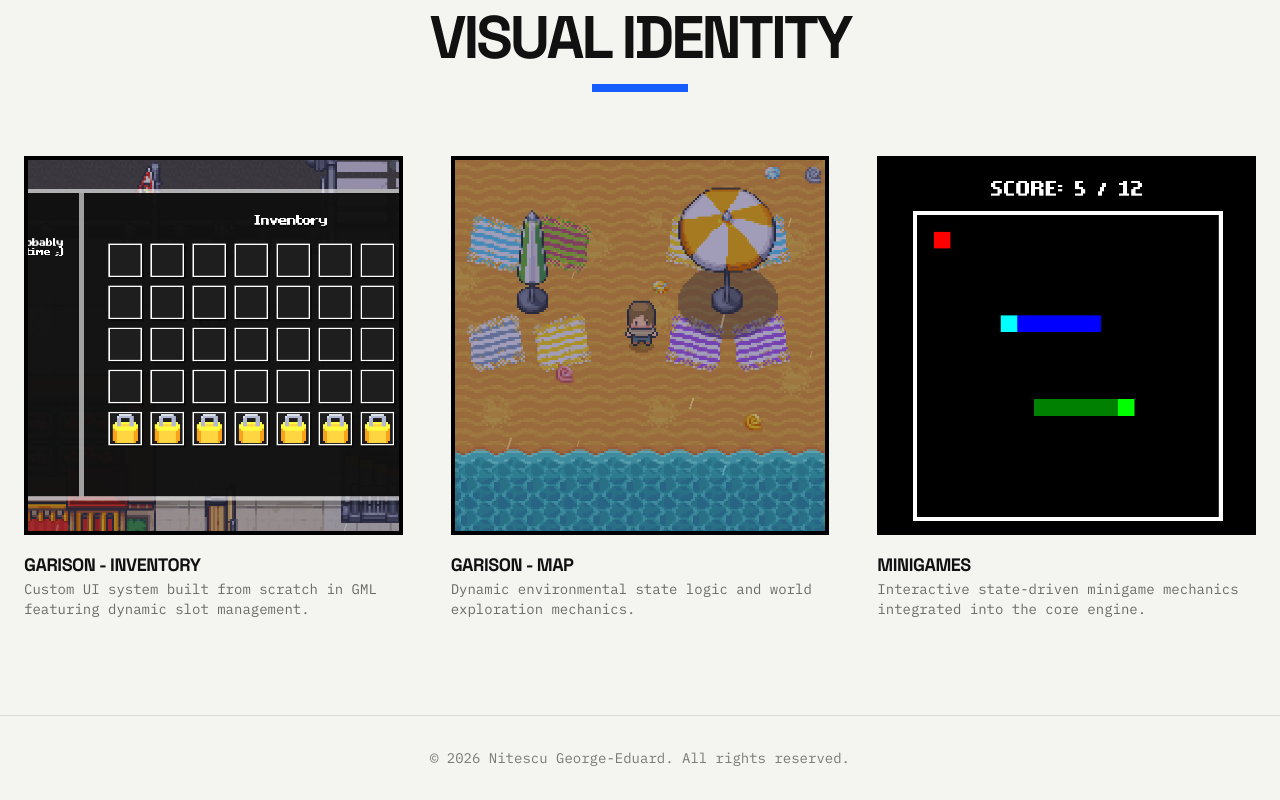
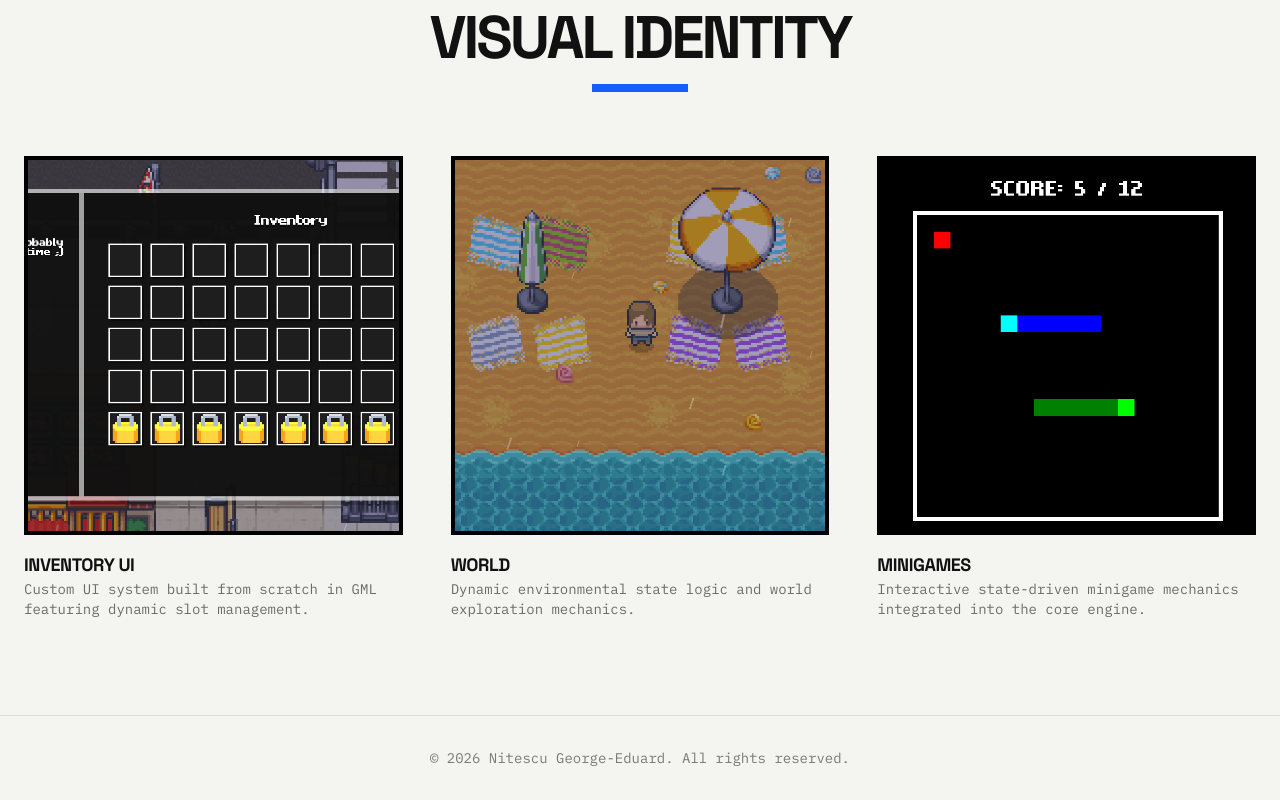
Before and after one commit to hexa325/portfolio-website, a Next.js app: page /projects/garison in a window 1280 px wide. Shown: the part 2034-2834 px from the top of the page. Built offline with nearby package versions, Linux system fonts and the light colour scheme.

Commit message:
docs: rename Inventory and Map labels on Garison page

```diff
--- a/src/app/projects/garison/page.tsx
+++ b/src/app/projects/garison/page.tsx
@@ -8,8 +8,8 @@ const basePath = isGitHubPages ? "/portfolio-website" : "";
 
 export default function GarisonShowcase() {
   const screenshots = [
-    { src: `${basePath}/projects/garison/inventory.png`, alt: "Garison - Inventory", caption: "Custom UI system built from scratch in GML featuring dynamic slot management." },
-    { src: `${basePath}/projects/garison/map.png`, alt: "Garison - Map", caption: "Dynamic environmental state logic and world exploration mechanics." },
+    { src: `${basePath}/projects/garison/inventory.png`, alt: "Inventory UI", caption: "Custom UI system built from scratch in GML featuring dynamic slot management." },
+    { src: `${basePath}/projects/garison/map.png`, alt: "World", caption: "Dynamic environmental state logic and world exploration mechanics." },
     { src: `${basePath}/projects/garison/minigame.png`, alt: "Minigames", caption: "Interactive state-driven minigame mechanics integrated into the core engine." },
   ];
 
```
